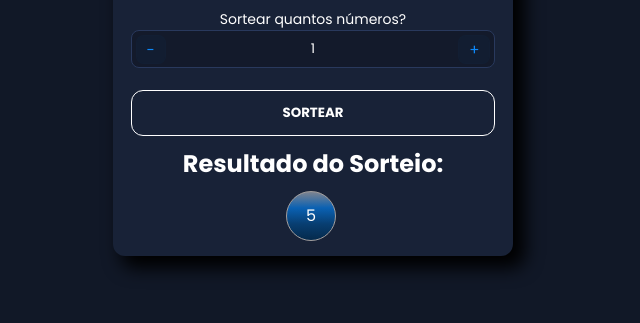
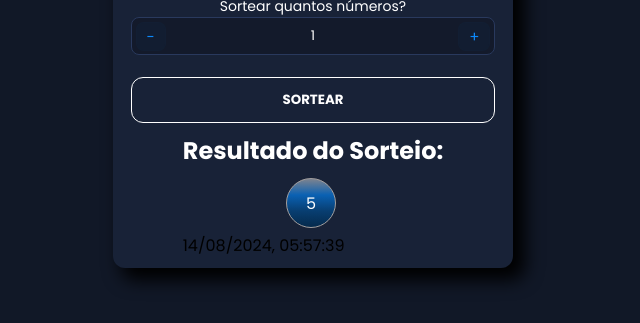
Before and after one commit to Luccasmarinho/Sorteador-de-Numeros, a plain HTML site: page index.html in a window 1280 px wide. Both pictures are taken after typing "5", "5" into the empty fields and a click on the button "SORTEAR". Shown: the part 343-666 px from the top of the page, without its empty margins (327-967 px from the left). Drawn offline with Linux system fonts and the light colour scheme.

Commit message:
Melhorias no projeto

```diff
--- a/assets/js/script.js
+++ b/assets/js/script.js
@@ -10,16 +10,22 @@ form.addEventListener("submit", (event) => {
 
     timer()
 
-    // document.querySelector(".hidden").classList.remove("hidden")
-    // document.querySelector(".box-timer-hidden").classList.remove("box-timer-hidden")
-    // sorteio()
-
+    removeAllElementChild("circle-result")
 
 })
 
-const resetPage = () => {
-    location.reload()
+const date = () => {
+    const data = new Date()
+    const dateFormated = data
+    .toLocaleString("pt-Br")
+    return dateFormated
 }
+
+// const resetPage = () => {
+//     location.reload()
+// }
+
+// document.querySelector(".btn-clear").addEventListener("click", resetPage);
 
 const increaseValue = () => {
     const input = document.querySelector("#quantity-input");
@@ -52,14 +58,12 @@ const sorteio = () => {
     for (let i = 0; i < quantityValueFormatted; i++) {
         const randomNumbers = Math.round(Math.random() * (maxValueFormated - minValueFormated) + minValueFormated)
         numerosSorteados.push(randomNumbers)
-        // document.querySelector(".result-final").innerHTML = `${numerosSorteados.join(", ")}`
     }
 
     numerosSorteados.forEach((number) => {
         const newSpan = document.createElement("span")
         newSpan.className = "result-final"
         document.querySelector('.circle-result').appendChild(newSpan)
-
         newSpan.innerHTML = `${number}`
     })
 
@@ -69,21 +73,39 @@ const removeClass = (className) => {
     document.querySelector(`.${className}`).classList.remove(className)
 }
 
+const addClass = (element, classNameAdd) => {
+    document.querySelector(element).classList.add(classNameAdd)
+}
+
+const removeAllElementChild = (className) => {
+    document.querySelector(`.${className}`).innerHTML = ``
+}
+
 const timer = () => {
+    addClass("#hidden", "hidden")
+    addClass("#box-timer-hidden", "box-timer-hidden")
+
     btnSortear.textContent = "SORTEANDO  .  .  ."
     removeClass("box-timer-hidden")
+
     const timerDecrement = setInterval(() => {
         second -= 1
         document.querySelector(".timer").innerHTML = `${second}`
-        if (second < 1) {
+
+        if (second === 0) {
             clearInterval(timerDecrement)
             document.querySelector(".timer").innerHTML = ``
             removeClass("hidden")
             btnSortear.textContent = "SORTEAR"
             sorteio()
+            document.querySelector(".date").innerHTML = date()
+            return
         }
-    }, 900);
+
+    }, 800);
+    second = document.querySelector(".timer").innerHTML = 3
 }
 
 btnPlus.addEventListener("click", increaseValue);
 btnMinus.addEventListener("click", decrementValue);
+// document.querySelector(".limpar").addEventListener("click", resetPage);
--- a/index.html
+++ b/index.html
@@ -15,31 +15,33 @@
                 <div class="input-area">
                     <div class="input-area-max-min">
                         <label for="min-input" class="text-input">Mínimo</label>
-                        <input type="number" name="min" id="min-input" placeholder="Ex: 1">
+                        <input type="number" name="min" id="min-input" placeholder="Ex: 1" required>
                     </div>
                     <div class="input-area-max-min">
                         <label for="max-input" class="text-input">Máximo</label>
-                        <input type="number" name="max" id="max-input" placeholder="Ex: 100">
+                        <input type="number" name="max" id="max-input" placeholder="Ex: 100" max="10000" required>
                     </div>
                 </div>
                 <div class="input-area-quantity">
                     <label for="quantity-input" class="text-input">Sortear quantos números?</label>
                     <input type="number" name="quantity" id="quantity-input" value="1">
-                    <!-- <button class="btn-quantity-minus">-</button>
-                    <button class="btn-quantity-plus">+</button> -->
                     <a href="#" class="btn-quantity-minus">-</a>
                     <a href="#" class="btn-quantity-plus">+</a>
                 </div>
                 <button class="btn-sortear">SORTEAR</button>
             </form>
 
-            <section class="hidden">
+            <section class="hidden" id="hidden">
                 <h2 class="text-result">Resultado do Sorteio:</h2>
                 <div class="circle-result">
                     <span></span>
                 </div>
+                <span class="date"></span>
+                <!-- <div class="box-timer-btn-clear">
+                    <button class="btn-clear">Limpar</button>
+                </div> -->
             </section>
-            <section class="box-timer-hidden">
+            <section class="box-timer-hidden" id="box-timer-hidden">
                 <span class="timer">3</span>
             </section>
         </section>
```
Also changed, not shown: assets/css/style.css (+53 -0 lines).
